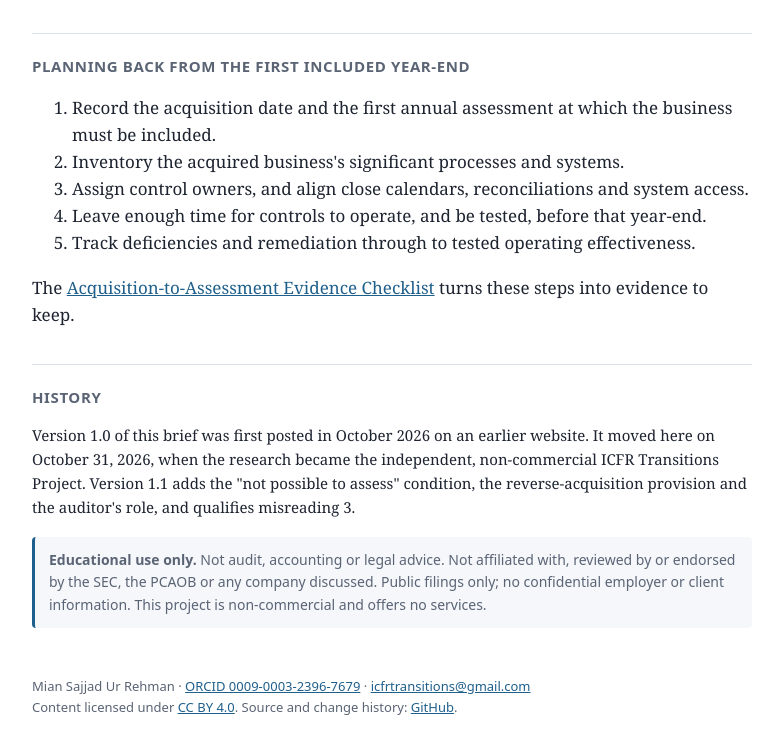
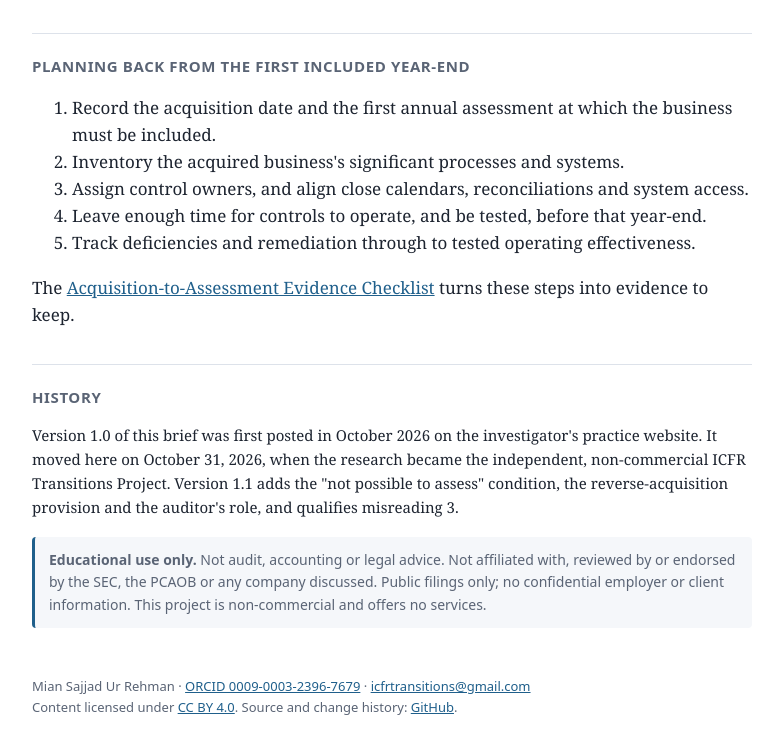
Before and after one commit to icfrtransitions/icfrtransitions.github.io, a plain HTML site: page acquisition-exclusion.html in a window 1280 px wide. Shown: the part 1366-2120 px from the top of the page, without its empty margins (248-1031 px from the left). Drawn offline with Linux system fonts and the light colour scheme.

Commit message:
History: restore original wording (matches OSF registration)

```diff
--- a/acquisition-exclusion.html
+++ b/acquisition-exclusion.html
@@ -69,7 +69,7 @@
 <p>The <a href="checklist.html">Acquisition-to-Assessment Evidence Checklist</a> turns these steps into evidence to keep.</p>
 
 <h2>History</h2>
-<p class="hist">Version 1.0 of this brief was first posted in October 2026 on an earlier website. It moved here on October 31, 2026, when the research became the independent, non-commercial ICFR Transitions Project. Version 1.1 adds the "not possible to assess" condition, the reverse-acquisition provision and the auditor's role, and qualifies misreading 3.</p>
+<p class="hist">Version 1.0 of this brief was first posted in October 2026 on the investigator's practice website. It moved here on October 31, 2026, when the research became the independent, non-commercial ICFR Transitions Project. Version 1.1 adds the "not possible to assess" condition, the reverse-acquisition provision and the auditor's role, and qualifies misreading 3.</p>
 <div class="note"><strong>Educational use only.</strong> Not audit, accounting or legal advice. Not affiliated with, reviewed by or endorsed by the SEC, the PCAOB or any company discussed. Public filings only; no confidential employer or client information. This project is non-commercial and offers no services.</div>
 <footer>Mian Sajjad Ur Rehman &middot; <a href="https://orcid.org/0009-0003-2396-7679">ORCID 0009-0003-2396-7679</a> &middot; <a href="mailto:icfrtransitions@gmail.com">icfrtransitions@gmail.com</a><br>Content licensed under <a href="https://creativecommons.org/licenses/by/4.0/">CC BY 4.0</a>. Source and change history: <a href="https://github.com/icfrtransitions/icfrtransitions.github.io">GitHub</a>.</footer>
 </main>
```
